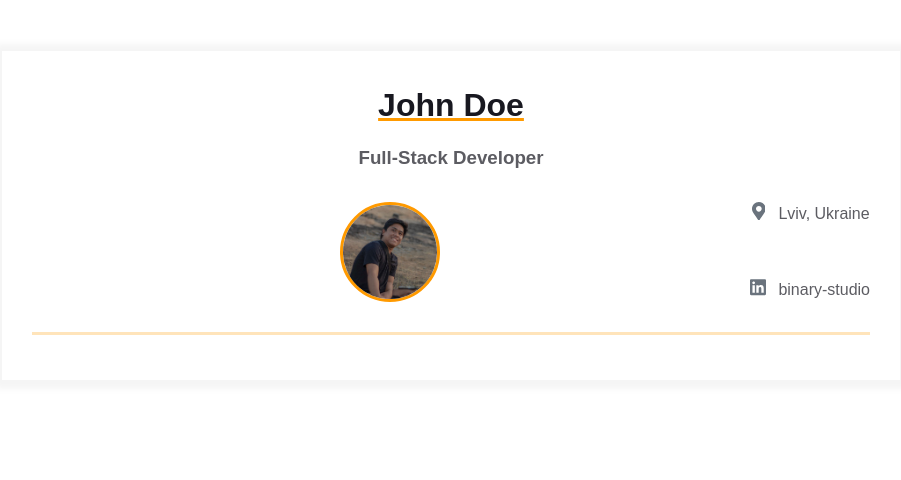
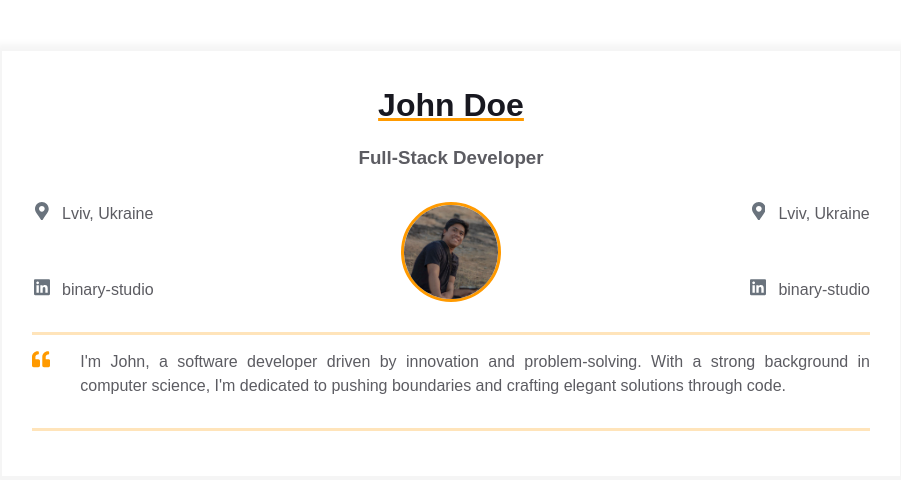
Before and after one commit to Mikoyzskie/homepage, a plain HTML site: page index.html in a window 1280 px wide. Shown: the whole page, without its empty margins (189-1090 px from the left). Drawn offline with Linux system fonts and the light colour scheme.

Commit message:
added intro block and additional intro icon

```diff
--- a/index.html
+++ b/index.html
@@ -15,7 +15,49 @@
             <h3 class="contact-info__sub-header">Full-Stack Developer</h3>
 
             <div class="contact_info_container fh">
-              <div class="contact-info__block"></div>
+              <div class="contact-info__block">
+                <a href="" rel="author" class="contact-info__item">
+                  <div class="contact-info__item-icon-wrapper">
+                    <svg
+                      class="contact-info__item-icon"
+                      xmlns="http://www.w3.org/2000/svg"
+                      viewBox="0 0 384 512"
+                    >
+                      <path
+                        d="M172.268 501.67C26.97 291.031 0 269.413 0 192 0 85.961 85.961 0
+        192 0s192 85.961 192 192c0 77.413-26.97 99.031-172.268 309.67-9.535
+        13.774-29.93 13.773-39.464 0zM192 272c44.183 0 80-35.817
+        80-80s-35.817-80-80-80-80 35.817-80 80 35.817 80 80 80z"
+                      ></path>
+                    </svg>
+                  </div>
+                  <span>Lviv, Ukraine</span>
+                </a>
+                <a
+                  href="https://ua.linkedin.com/company/binary-studio_241166"
+                  rel="author"
+                  class="contact-info__item"
+                >
+                  <div class="contact-info__item-icon-wrapper">
+                    <svg
+                      class="contact-info__item-icon"
+                      xmlns="http://www.w3.org/2000/svg"
+                      viewBox="0 0 448 512"
+                    >
+                      <path
+                        d="M416 32H31.9C14.3 32 0 46.5 0 64.3v383.4C0 465.5 14.3 480 31.9
+        480H416c17.6 0 32-14.5 32-32.3V64.3c0-17.8-14.4-32.3-32-32.3zM135.4
+        416H69V202.2h66.5V416zm-33.2-243c-21.3 0-38.5-17.3-38.5-38.5S80.9
+        96 102.2 96c21.2 0 38.5 17.3 38.5 38.5 0 21.3-17.2 38.5-38.5
+        38.5zm282.1 243h-66.4V312c0-24.8-.5-56.7-34.5-56.7-34.6 0-39.9
+        27-39.9 54.9V416h-66.4V202.2h63.7v29.2h.9c8.9-16.8 30.6-34.5
+        62.9-34.5 67.2 0 79.7 44.3 79.7 101.9V416z"
+                      ></path>
+                    </svg>
+                  </div>
+                  <span>binary-studio</span>
+                </a>
+              </div>
 
               <div class="contact-info__block contact-info__block--center">
                 <img
@@ -71,6 +113,35 @@
             </div>
           </div>
         </div>
+        <div class="container">
+          <div class="resume__block">
+            <div class="intro">
+              <div class="intro__icon-wrapper">
+                <svg
+                  class="intro__icon"
+                  xmlns="http://www.w3.org/2000/svg"
+                  viewBox="0 0 512 512"
+                >
+                  <path
+                    d="M464 256h-80v-64c0-35.3 28.7-64 64-64h8c13.3 0 24-10.7
+            24-24V56c0-13.3-10.7-24-24-24h-8c-88.4 0-160 71.6-160 160v240c0
+            26.5 21.5 48 48 48h128c26.5 0 48-21.5
+            48-48V304c0-26.5-21.5-48-48-48zm-288 0H96v-64c0-35.3 28.7-64
+            64-64h8c13.3 0 24-10.7 24-24V56c0-13.3-10.7-24-24-24h-8C71.6 32 0
+            103.6 0 192v240c0 26.5 21.5 48 48 48h128c26.5 0
+            48-21.5 48-48V304c0-26.5-21.5-48-48-48z"
+                  ></path>
+                </svg>
+              </div>
+              <p class="intro_text">
+                I'm John, a software developer driven by innovation and
+                problem-solving. With a strong background in computer science,
+                I'm dedicated to pushing boundaries and crafting elegant
+                solutions through code.
+              </p>
+            </div>
+          </div>
+        </div>
       </div>
     </main>
   </body>
```
